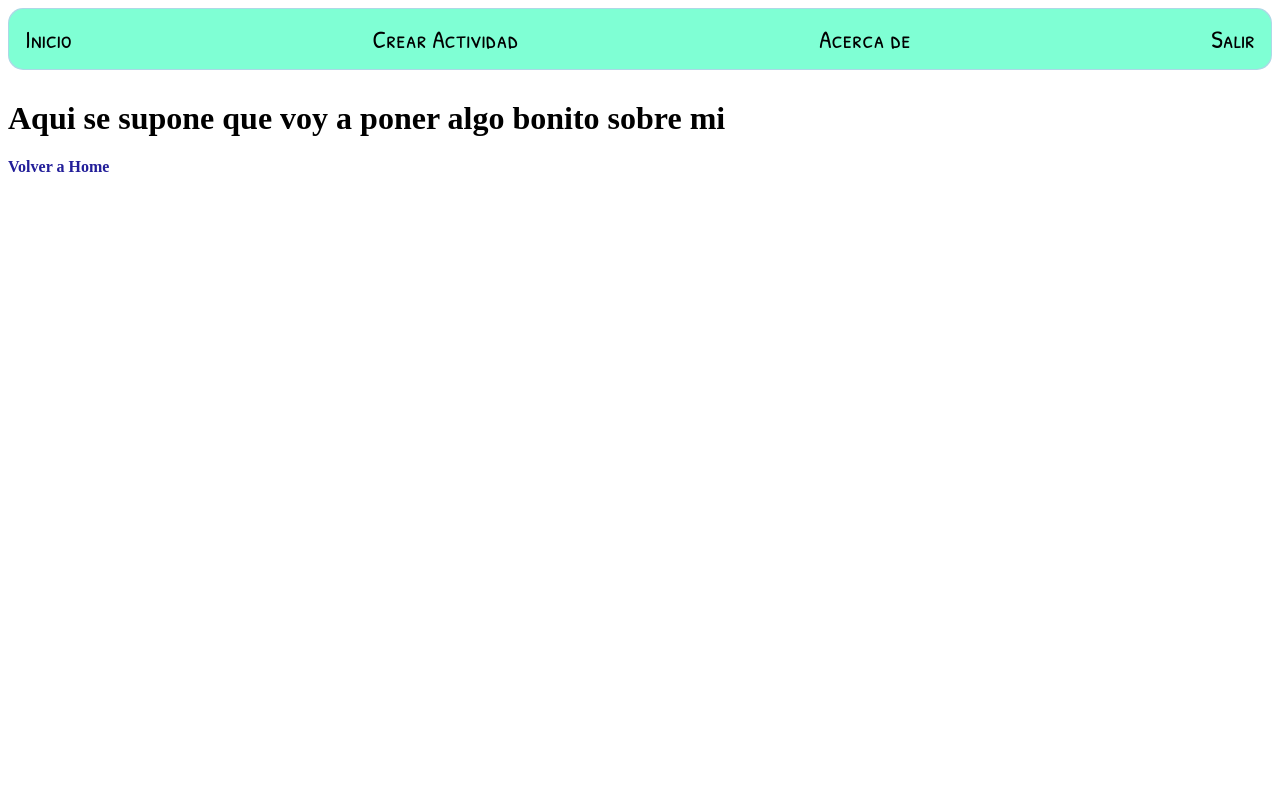
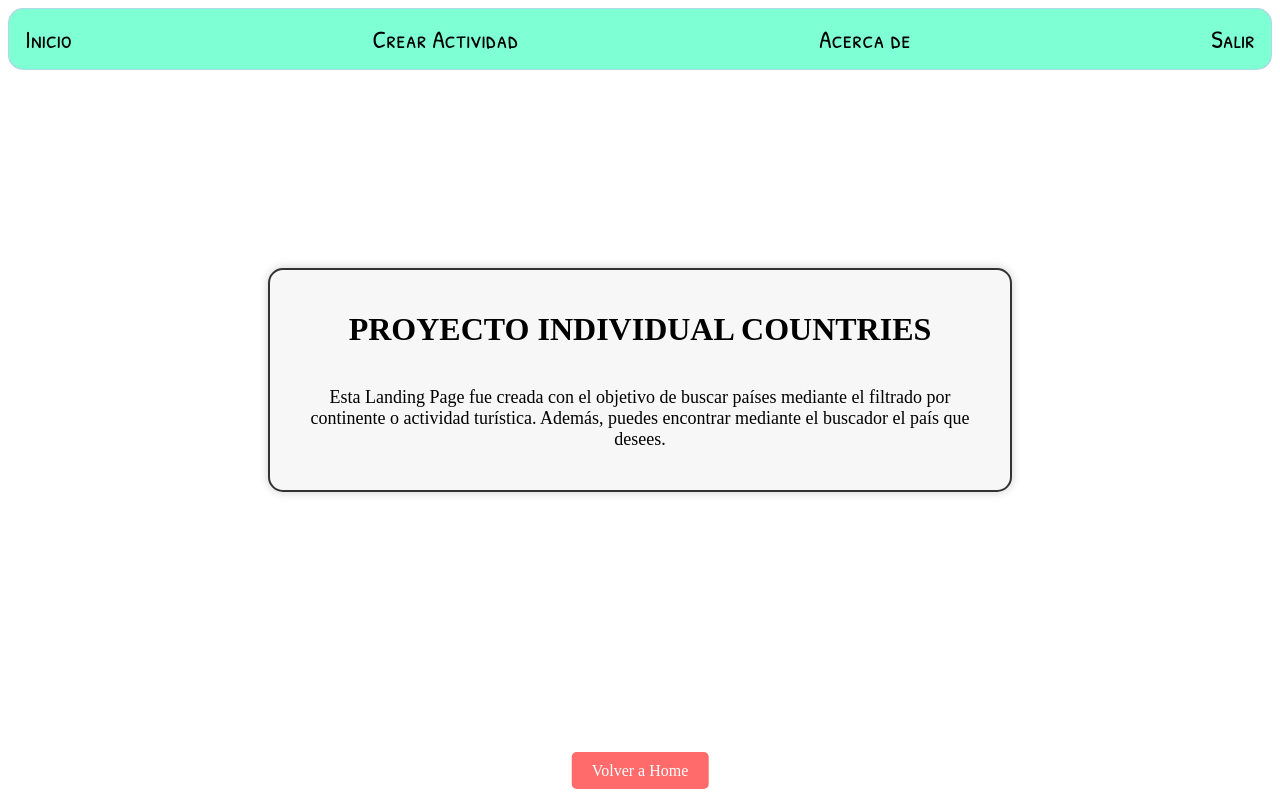
Before and after one commit to CristianSombra/PI-countries, a React (Vite) app in the folder client/: page /About in a window 1280 px wide. Built offline with nearby package versions, Linux system fonts and the light colour scheme.

Commit message:
Modificaciones finales funcionando

```diff
--- a/client/src/views/about/about.jsx
+++ b/client/src/views/about/about.jsx
@@ -1,12 +1,19 @@
 import React from "react";
 import { Link } from "react-router-dom";
-import s from './about.module.css';
+import styles from './about.module.css';
 
 const About = () => {
   return (
-    <div>
-      <h1>Aqui se supone que voy a poner algo bonito sobre mi</h1>
-      <Link to="/home" className={s.linkButton}>Volver a Home</Link>
+    <div className={styles.centerContainer}>
+      <div className={styles.aboutCard}>
+        <h1>PROYECTO INDIVIDUAL COUNTRIES</h1>
+        <p className={styles.aboutMessage}>
+          Esta Landing Page fue creada con el objetivo de buscar países mediante el filtrado por continente o actividad turística. Además, puedes encontrar mediante el buscador el país que desees.
+        </p>
+      </div>
+      <div className={styles.goHomeBottom}>
+        <Link to="/Home">Volver a Home</Link>
+      </div>
     </div>
   );
 };
--- a/client/src/views/about/about.module.css
+++ b/client/src/views/about/about.module.css
@@ -1,12 +1,59 @@
-.linkButton {
-    display: block;
-    margin-top: 20px;
-    text-decoration: none;
-    color: #221e99;
-    font-weight: bold;
-    transition: color 0.3s;
-  }
+/* about.module.css */
 
-  .linkButton:hover {
-    color: #101b7e;
-  }
+.centerContainer {
+  display: flex;
+  justify-content: center;
+  align-items: center;
+  height: 70vh;
+  margin: 0; /* Quitamos el margen */
+  padding: 0; /* Quitamos el padding */
+}
+
+.aboutCard {
+  background-color: #f7f7f7;
+  border-radius: 15px;
+  box-shadow: 0px 0px 10px rgba(0, 0, 0, 0.2);
+  padding: 20px;
+  display: flex;
+  flex-direction: column;
+  align-items: center;
+  text-align: center;
+  max-width: 700px;
+  border: 2px solid #333;
+  transform-style: preserve-3d; /* Habilitamos el efecto 3D */
+  transition: transform 0.3s; /* Agregamos una transición suave al efecto 3D */
+  margin: 20px 0; /* Ajustamos el margen vertical */
+}
+
+.aboutCard:hover {
+  transform: translateY(-5px) rotateX(5deg); /* Efecto 3D y desplazamiento hacia arriba al pasar el cursor */
+}
+
+.aboutMessage {
+  font-size: 18px;
+  margin-bottom: 20px;
+}
+
+.goHomeBottom {
+  position: absolute;
+  bottom: 20px; /* Ajusta el valor según lo necesites */
+  left: 50%;
+  transform: translateX(-50%);
+  text-align: center;
+}
+
+.goHomeBottom a {
+  text-decoration: none;
+  background-color: #ff6b6b;
+  color: white;
+  padding: 10px 20px;
+  border-radius: 5px;
+  font-size: 16px;
+  transition: background-color 0.3s, transform 0.2s, font-size 0.2s;
+}
+
+.goHomeBottom a:hover {
+  background-color: #ff3b3b;
+  transform: scale(1.05);
+  font-size: 18px;
+}
--- a/client/src/views/form/form.jsx
+++ b/client/src/views/form/form.jsx
@@ -125,6 +125,12 @@ function CreateActivity() {
       return;
     }
 
+    // Validar el nombre de la actividad
+    if (!activity.name.trim()) {
+      setError('El nombre de la actividad no puede estar vacío.');
+      return;
+    }
+
     // Restablecer el error en caso de que ahora haya una selección válida
     setError('');
 
@@ -145,16 +151,15 @@ function CreateActivity() {
         duration: '',
         season: '',
       });
-      setSuccess('Actividad creada con éxito'); // Cambio aquí
+      setSuccess('Actividad creada con éxito');
 
       setTimeout(() => {
         setError('');
         setSuccess('');
-      }, 3000); // Cambia el valor 3000 a la cantidad de milisegundos que quieras que se muestre el mensaje
-
+      }, 3000);
     } catch (error) {
       console.log(error);
-      setError('Error al crear la actividad'); // Establece el mensaje de error
+      setError('Error al crear la actividad');
     }
   }
 
```
Also changed, not shown: 1 other file (tests, documents, lock files or other folders).
